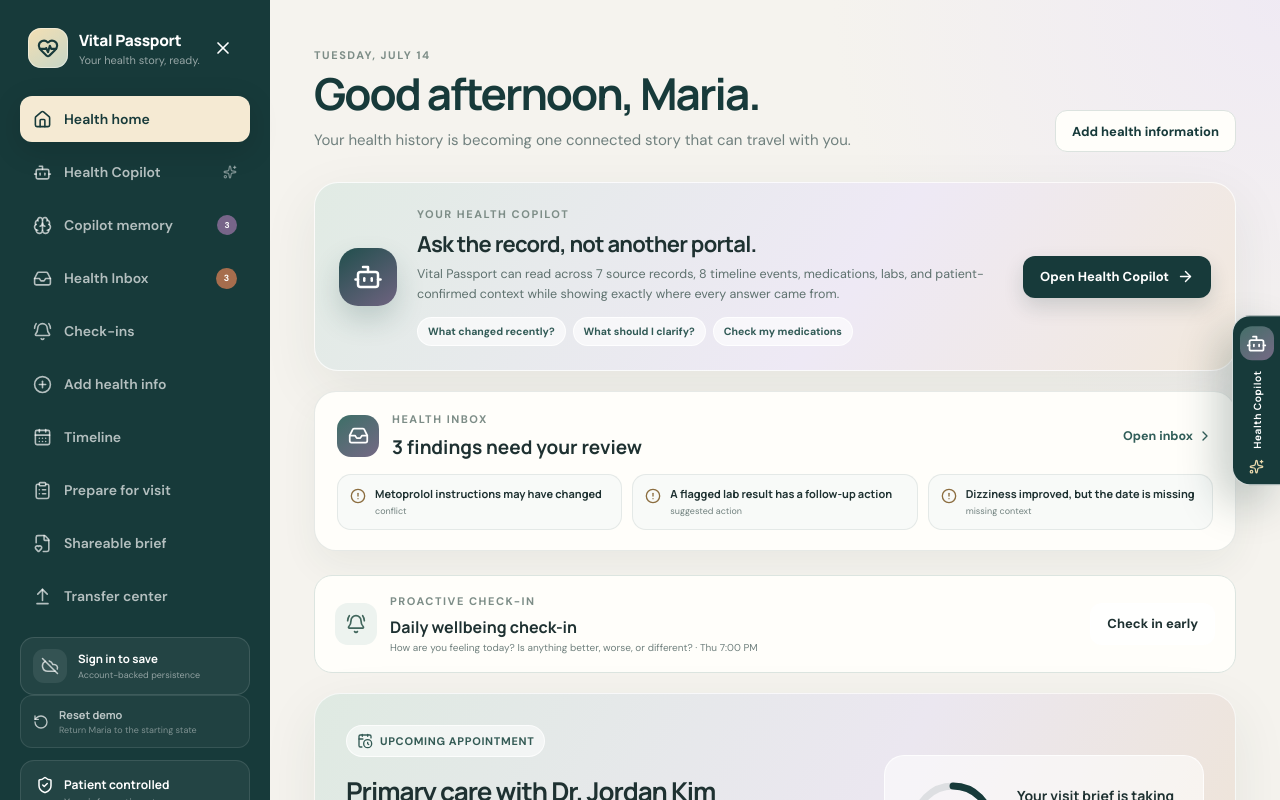
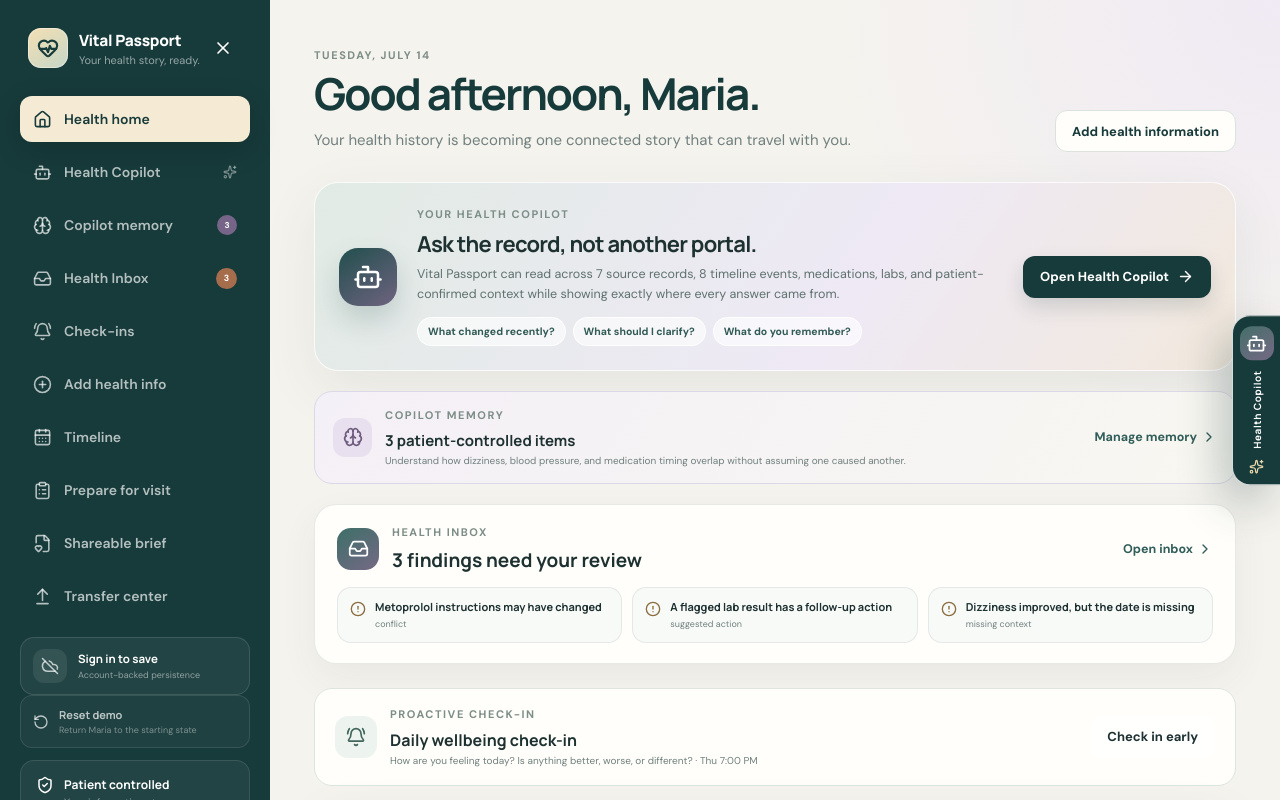
Before and after one commit to patricktran1/vitalpassport, a React (Vite) app: page / in a window 1280 px wide. Shown: the top 800 px of the page. Built offline with nearby package versions, Linux system fonts and the light colour scheme; no server answers.

Commit message:
Add Copilot memory preview to dashboard

```diff
--- a/src/pages/Dashboard.tsx
+++ b/src/pages/Dashboard.tsx
@@ -1,7 +1,8 @@
-import { AlertCircle, ArrowRight, BellRing, Bot, CalendarClock, CheckCircle2, ChevronRight, CircleCheck, CircleDashed, FileText, GitCompareArrows, HeartPulse, Inbox as InboxIcon, ListChecks, Pill, ScanSearch, Sparkles, TestTube2 } from 'lucide-react'
+import { AlertCircle, ArrowRight, BellRing, Bot, Brain, CalendarClock, CheckCircle2, ChevronRight, CircleCheck, CircleDashed, FileText, GitCompareArrows, HeartPulse, Inbox as InboxIcon, ListChecks, Pill, ScanSearch, Sparkles, TestTube2 } from 'lucide-react'
 import { Link } from 'react-router-dom'
 import { ProgressRing } from '../components/ProgressRing'
 import { useCheckIns } from '../context/CheckInContext'
+import { useCopilotMemory } from '../context/CopilotMemoryContext'
 import { useHealthInbox } from '../context/HealthInboxContext'
 import { useVital } from '../context/VitalContext'
 import { patient } from '../data/demo'
@@ -33,6 +34,7 @@ export function Dashboard() {
   } = useVital()
   const { pendingFindings, pendingCount } = useHealthInbox()
   const { nextSchedule, dueCount, startCheckIn } = useCheckIns()
+  const { activeMemories } = useCopilotMemory()
   const openTasks=careTasks.filter((task)=>task.status==='open')
   const metoprololIssue=reconciliationIssues.find((issue)=>issue.id==='issue-metoprolol')
   const displayedIssues=[...reconciliationIssues].sort((a,b)=>a.status===b.status?b.createdAt.localeCompare(a.createdAt):a.status==='open'?-1:1).slice(0,3)
@@ -53,10 +55,16 @@ export function Dashboard() {
           <div className="copilot-launch-prompts">
             <button onClick={() => openCopilotDrawer('What changed in my health record recently?')}>What changed recently?</button>
             <button onClick={() => openCopilotDrawer('What should I clarify before my next visit?')}>What should I clarify?</button>
-            <button onClick={() => openCopilotDrawer('Summarize my medications and any conflicts.')}>Check my medications</button>
+            <button onClick={() => openCopilotDrawer('What do you remember about my goals and preferences?')}>What do you remember?</button>
           </div>
         </div>
         <button onClick={() => openCopilotDrawer()} className="button primary copilot-launch-button">Open Health Copilot <ArrowRight size={17}/></button>
+      </section>
+
+      <section className="dashboard-memory-preview">
+        <span><Brain size={20}/></span>
+        <div><div className="eyebrow">Copilot memory</div><h2>{activeMemories.length} patient-controlled {activeMemories.length === 1 ? 'item' : 'items'}</h2><p>{activeMemories[0]?.value || 'Nothing is remembered unless you explicitly choose it.'}</p></div>
+        <Link to="/memory" className="text-link">Manage memory <ChevronRight size={16}/></Link>
       </section>
 
       <section className="dashboard-inbox-preview">
```
